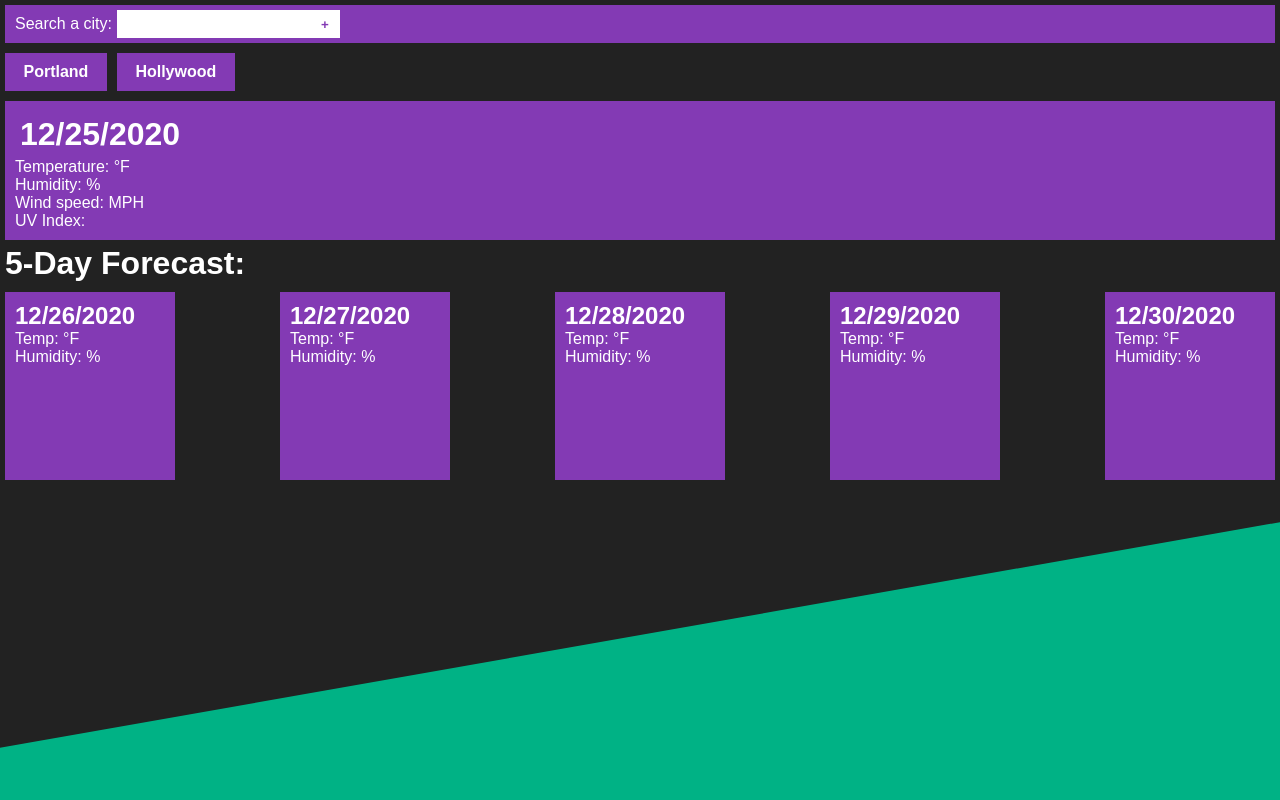
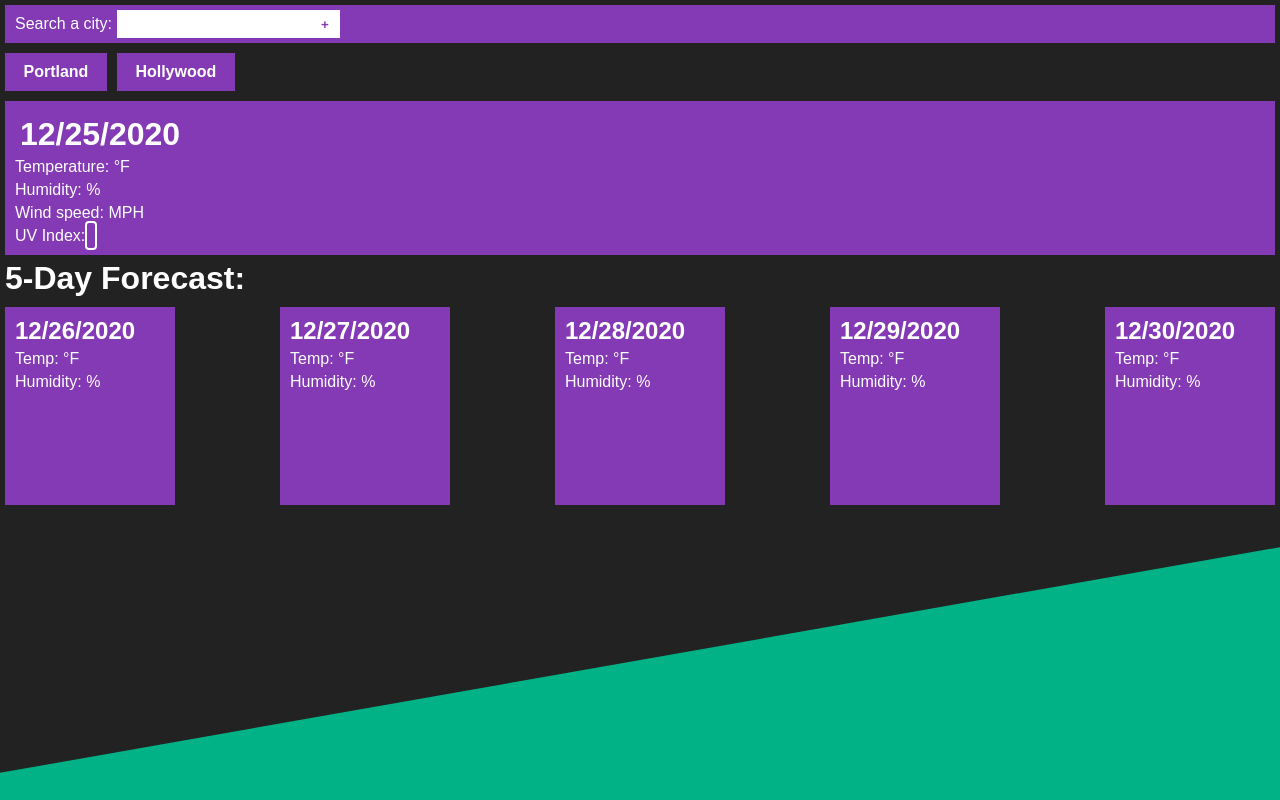
Before and after one commit to kytaylor/weather-dashboard, a plain HTML site: page index.html in a window 1280 px wide. Drawn offline with nearby package versions, Linux system fonts and the light colour scheme.

Commit message:
actual final styling

```diff
--- a/style.css
+++ b/style.css
@@ -25,6 +25,10 @@ body {
 h1 {
     margin: 5px;
     color: white;
+}
+
+p {
+    margin-top: 5px;
 }
 
 #city-form {
@@ -56,10 +60,6 @@ form button:hover {
 
 form label {
     padding: 5px;
-}
-
-#buttons-view {
-    /* margin: 5px; */
 }
 
 .city {
@@ -95,7 +95,7 @@ form label {
     padding: 10px;
     margin: 5px;
     width: 150px;
-    height: 168px;
+    height: 178px;
 }
 
 .cards {
@@ -103,3 +103,9 @@ form label {
     flex-wrap: wrap;
     justify-content: space-between;
 }
+
+.uv-index {
+    padding: 4px;
+    border: 2px solid white;
+    border-radius: 4px;
+}
```
